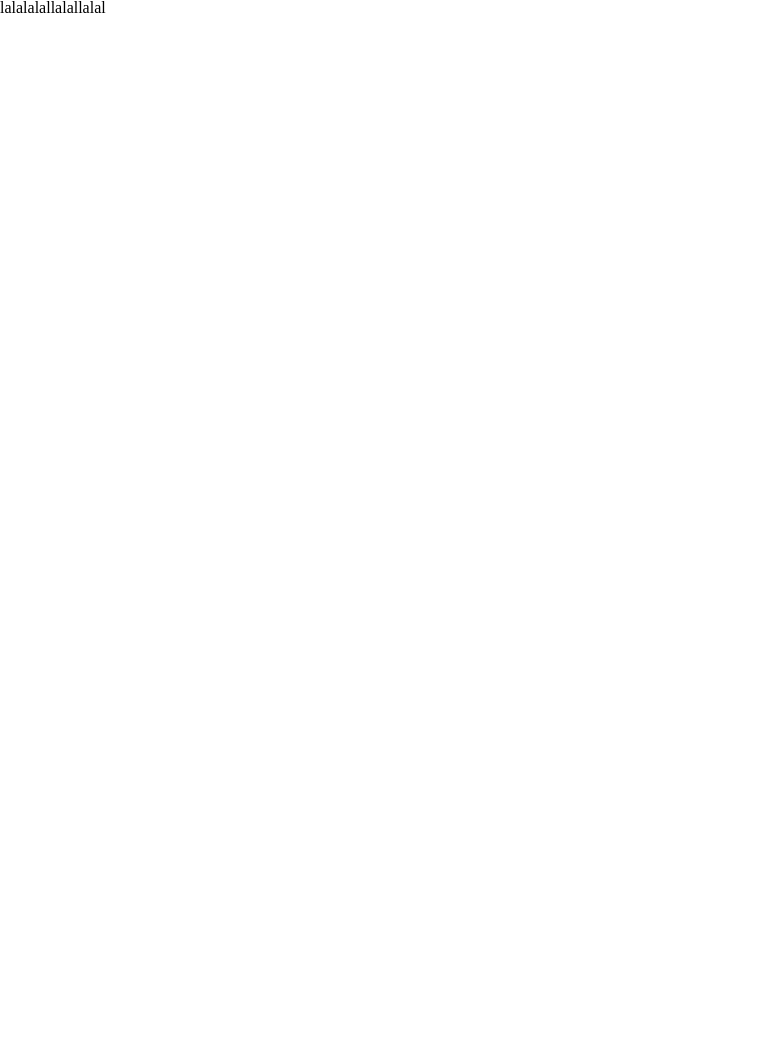
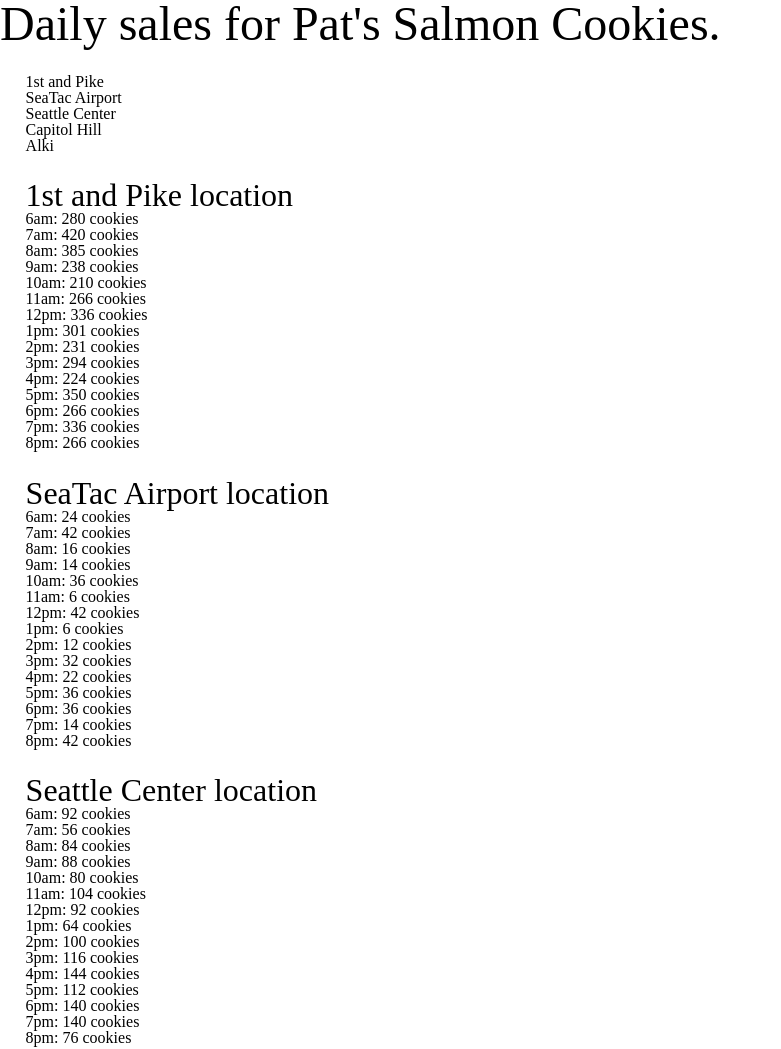
Before and after one commit to nastinsk/cookie-stand, a plain HTML site: page sales.html in a window 1280 px wide. Shown: the top 1049 px of the page, without its empty margins (0-781 px from the left). Before the commit the page ends 800 px from the top, so only its background shows below. Drawn offline with Linux system fonts and the light colour scheme.

Commit message:
objects added to html

```diff
--- a/css/styles.css
+++ b/css/styles.css
@@ -0,0 +1,9 @@
+h1{
+    font-size: 3em;
+}
+lh {
+    font-size: 2em;
+}
+ul {
+    margin: 2%;
+}
--- a/js/app.js
+++ b/js/app.js
@@ -1,12 +1,12 @@
 'use strict';
 
+//function for random numbers. The maximum is exclusive and the minimum is inclusive
 var randomCustomers = function (minCust, maxCust) {
   var min = Math.ceil(minCust);
   var max = Math.floor(maxCust);
   var randomResult = Math.floor(Math.random() * (max-min)) + min;
-  return Math.floor(Math.random() * (max-min)) + min;//The maximum is exclusive and the minimum is inclusive
-
-}
+  return Math.floor(Math.random() * (max-min)) + min;
+};
 
 var pike = {
   name: '1st and Pike',
@@ -14,73 +14,134 @@ var pike = {
   maxCust:65,
   avgSale:6.3, //avrage cookie sale for 1 customer
   amountOfCust: randomCustomers,
-  cookiesInHour: []
+  cookiesInHour: [],
 };
+
 //check how random function works with array
 console.log(pike.amountOfCust(pike.minCust, pike.maxCust));
-
 
 var seaTac = {
   name: 'SeaTac Airport',
   minCust:3,
   maxCust:24,
-  AvgSale:1.2,
+  avgSale:1.2,
   amountOfCust: randomCustomers,
   cookiesInHour: []
 };
-console.log(seaTac.amountOfCust(seaTac.minCust, seaTac.maxCust));
 
 var seattleCenter = {
   name: 'Seattle Center',
   minCust:11,
   maxCust:38,
-  AvgSale:3.7,
+  avgSale:3.7,
   amountOfCust: randomCustomers,
   cookiesInHour: []
 
+
 };
-console.log(seattleCenter.amountOfCust(seattleCenter.minCust, seattleCenter.maxCust));
 
 var capitolHill= {
   name: 'Capitol Hill',
   minCust:20,
   maxCust:38,
-  AvgSale:2.3,
+  avgSale:2.3,
   amountOfCust: randomCustomers,
   cookiesInHour: []
+
 };
-console.log(capitolHill.amountOfCust(capitolHill.minCust, capitolHill.maxCust));
 
 var alki = {
   name: 'Alki',
   minCust:2,
   maxCust:16,
-  AvgSale:4.6,
+  avgSale:4.6,
   amountOfCust: randomCustomers,
   cookiesInHour: []
 };
-console.log(alki.amountOfCust(alki.minCust, alki.maxCust));
+
+//array of the stores objects
+var stores = [pike, seaTac, seattleCenter, capitolHill, alki];
+
+// var connectHtml = function() {
+//   var liEl = document.createElement('li');
+//   liEl.textContent = pike.name;
+//   storesList.appendChild(liEl);
+// };
+// connectHtml();
+
+
+var total;
+//function to count random amount of cookies for every hour and total amount
+var randomCookies = function (stores){
+  var j =6;
+  total = 0;
+  for (var i = 0; i < 15; i++) {
+
+    //for 6am to 11am included
+    if (i < 6) {
+      var cookiesInHourAvg = stores.amountOfCust(stores.minCust, stores.maxCust)*Math.ceil(stores.avgSale);//random number of cookies for every hour
+      total+= cookiesInHourAvg;
+      stores.cookiesInHour[i] = `${j}am: ${cookiesInHourAvg} cookies`;
+      j++;
+
+    //for 12pm
+    } else if (i === 6) {
+      cookiesInHourAvg = stores.amountOfCust(stores.minCust, stores.maxCust)*Math.ceil(stores.avgSale);//random number of cookies for every hour
+      total+= cookiesInHourAvg;
+      stores.cookiesInHour[i] = `12pm: ${cookiesInHourAvg} cookies`;
+
+    //for 1pm to 8pm included
+    } else {
+      cookiesInHourAvg = stores.amountOfCust(stores.minCust, stores.maxCust)*Math.ceil(stores.avgSale);//random number of cookies for every hour
+      total+= cookiesInHourAvg;
+      stores.cookiesInHour[i] = `${i-6}pm: ${cookiesInHourAvg} cookies`;
+      j++;
+    }
+  }
+  stores.total = total;
+
+};
 
 
 
-var j =6;
-for (var i = 0; i < 15; i++) {
-  //for 6am to 11am included
-  if (i < 6) {
-    var cookiesInHourAvg = pike.amountOfCust(pike.minCust, pike.maxCust)*Math.ceil(pike.avgSale);//random number of cookies for every hour
-    pike.cookiesInHour[i] = `${j}am: ${cookiesInHourAvg}`;
-    j++;
-  //for 12pm
-  } else if (i === 6) {
-      cookiesInHourAvg = pike.amountOfCust(pike.minCust, pike.maxCust)*Math.ceil(pike.avgSale);//random number of cookies for every hour
-      pike.cookiesInHour[i] = `12pm: ${cookiesInHourAvg}`;
-  //for 1pm to 8pm
-  } else {
-      cookiesInHourAvg = pike.amountOfCust(pike.minCust, pike.maxCust)*Math.ceil(pike.avgSale);//random number of cookies for every hour
-      pike.cookiesInHour[i] = `${i-6}pm: ${cookiesInHourAvg}`;
-      j++;
+//connecting with html with <ul #stores>
+var storesList = document.getElementById('stores');
+
+//loop to use function randomCookies in all elements of the 'stores' array
+for (var i = 0; i < stores.length; i++){
+  randomCookies(stores[i]);
+  // stores[i].total = total;
+  console.log(stores[i].name);
+  console.log (stores[i].cookiesInHour);
+  console.log(`Store total:${stores[i].total}`);
+
+
+
+//using the same loop to make a list with future hyperlinks of all the object.names on top of the html
+  var liEl = document.createElement('li');
+  liEl.textContent = `${stores[i].name}`;
+  storesList.appendChild(liEl);
+}
+
+var storesList = document.getElementsByClassName('location');
+//loop to show the random cookies result for each hour for each location in html
+for (i = 0; i < stores.length; i++){
+  var lhEl = document.createElement('lh');
+  lhEl.textContent = `${stores[i].name} location`;
+  storesList[i].appendChild(lhEl);
+
+  for (var j=0; j < stores[i].cookiesInHour.length; j++){
+    liEl = document.createElement('li');
+    liEl.textContent = stores[i].cookiesInHour[j];
+    storesList[i].appendChild(liEl);
   }
 }
 
-//check if array works
-console.log (pike.cookiesInHour);
+// //sum of array
+// var total = 0;
+// for (var i = 0; i < pike.cookiesInHour.length; i++) {
+//   total += stores[0].cookiesInHour;
+//   stores[0].total = total;
+
+// }
+// console.log(stores[0].total);
--- a/sales.html
+++ b/sales.html
@@ -6,10 +6,34 @@
         rel="stylesheet" />
         <link href="css/styles.css" type="text/css"
         rel="stylesheet" />
-
         <title>Sales</title>
     </head>
+    <!-- dont forget to put the link on the stores for easy nav -->
     <body>
-        <p>lalalalallalallalal</p>
-        <script src="js/app.js" type="text/javascript"></script>
+        <h1>Daily sales for Pat's Salmon Cookies.</h1>
+        <ul id = "stores">
+        </ul>
+
+        <ul class = "location">
+        </ul>
+
+        <ul class = "location">
+        </ul>
+
+        <ul class = "location">
+        </ul>
+
+        <ul class = "location">
+        </ul>
+
+        <ul class = "location">
+        </ul>
+
+
+
+        <ul>
+            <li><a href = https://www.w3schools.com/jsref/prop_text_value.asp> blablabla</a></li>
+        </ul>
+        <script src="js/app.js"></script>
     </body>
+</html>
```
